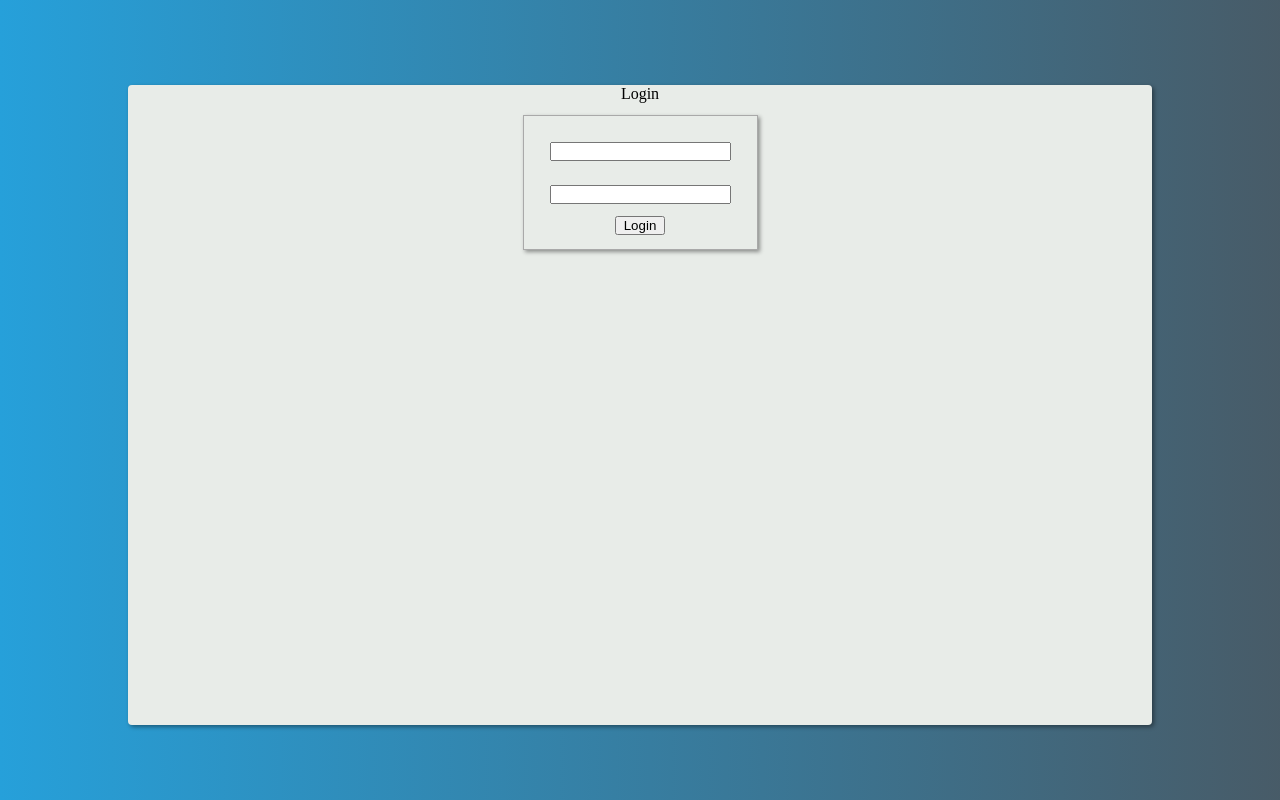
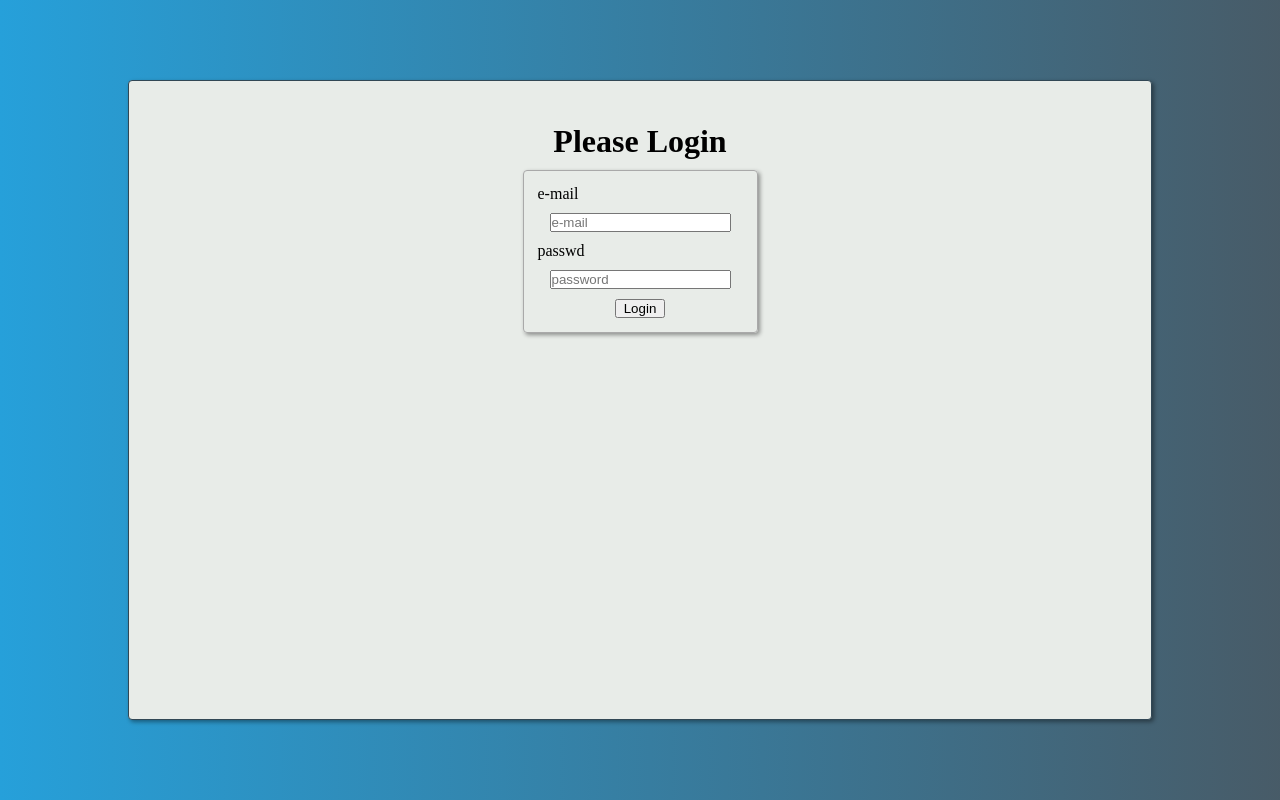
Before and after one commit to Anthcode/React-TS---TODO-APP, a React (Create React App) app: page / in a window 1280 px wide. Built offline with nearby package versions, Linux system fonts and the light colour scheme.

Commit message:
styles css

```diff
--- a/src/components/Login.tsx
+++ b/src/components/Login.tsx
@@ -2,10 +2,14 @@ import React from 'react';
 export default function Login() {
   return (
     <div className="login">
-      Login
+      <h1>Please Login</h1>
       <form>
-        <input type="text" />
-        <input type="password" />
+        <label>e-mail</label>
+        <input type="text" name="email" placeholder="e-mail" />
+
+        <label> passwd </label>
+        <input type="password" name="passwd" placeholder="password" />
+
         <button>Login</button>
       </form>
     </div>
--- a/src/style.css
+++ b/src/style.css
@@ -30,29 +30,39 @@ body {
   width: 80vw;
   height: 80vh;
   border-radius: 4px;
+  border: 1px solid #314755;
   box-shadow: 2px 2px 4px rgba(0, 0, 0, 0.4);
+  display: flex;
+  justify-content: center;
+  align-items: flex-start;
+
 }
 
 form {
   display: flex;
   flex-direction: column;
-  margin: 12px;
+  margin: 10px;
   padding: 14px;
   border: 1px solid darkgrey;
+  border-radius: 4px;
   box-shadow: 2px 2px 4px rgba(0, 0, 0, 0.4);
 }
 input {
-  margin: 12px;
+  margin: 10px 12px;
+  padding: px 2px;
 }
 button {
   width: 50px;
   align-self: center;
 }
+label{
+  font-size: 16px;
+}
 
 .login {
   display: flex;
   flex-direction: column;
-  margin: 10px;
+  margin: 42px;
   justify-content: center;
   align-items: center;
 }
```
